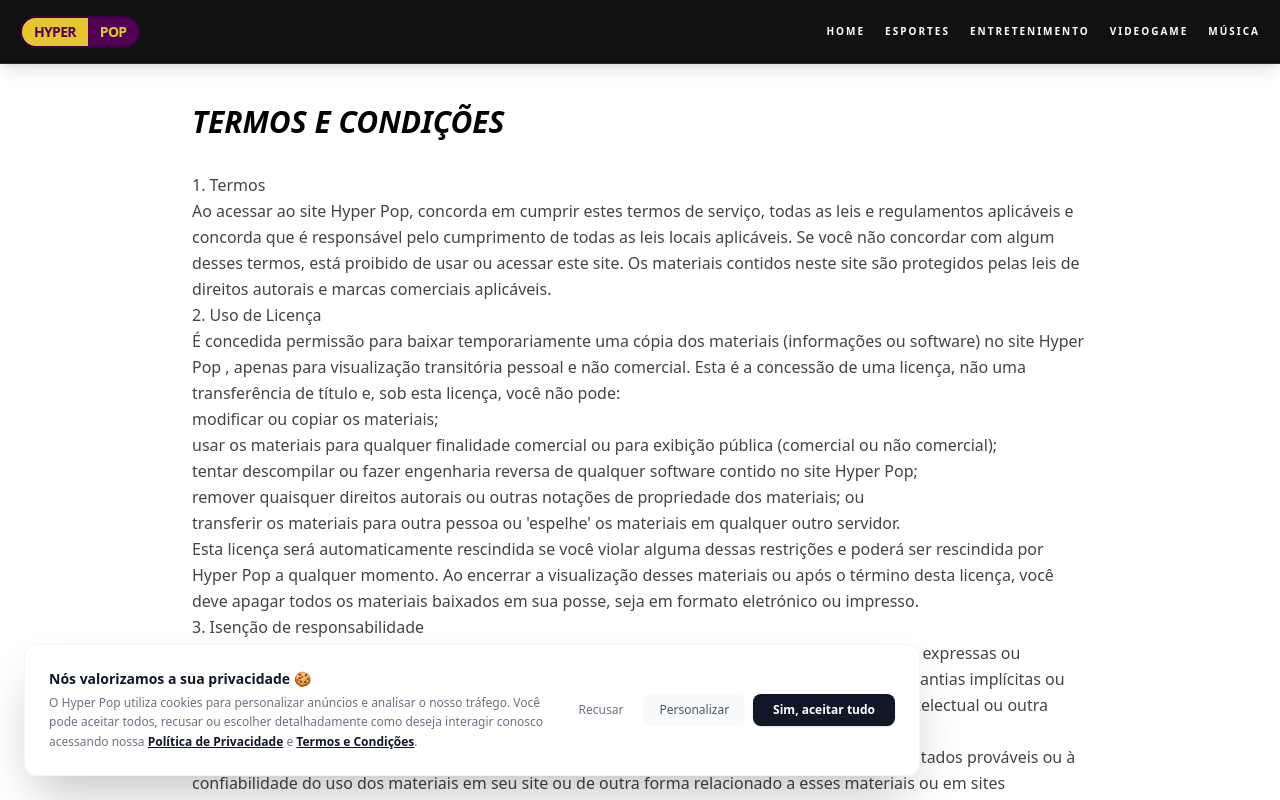
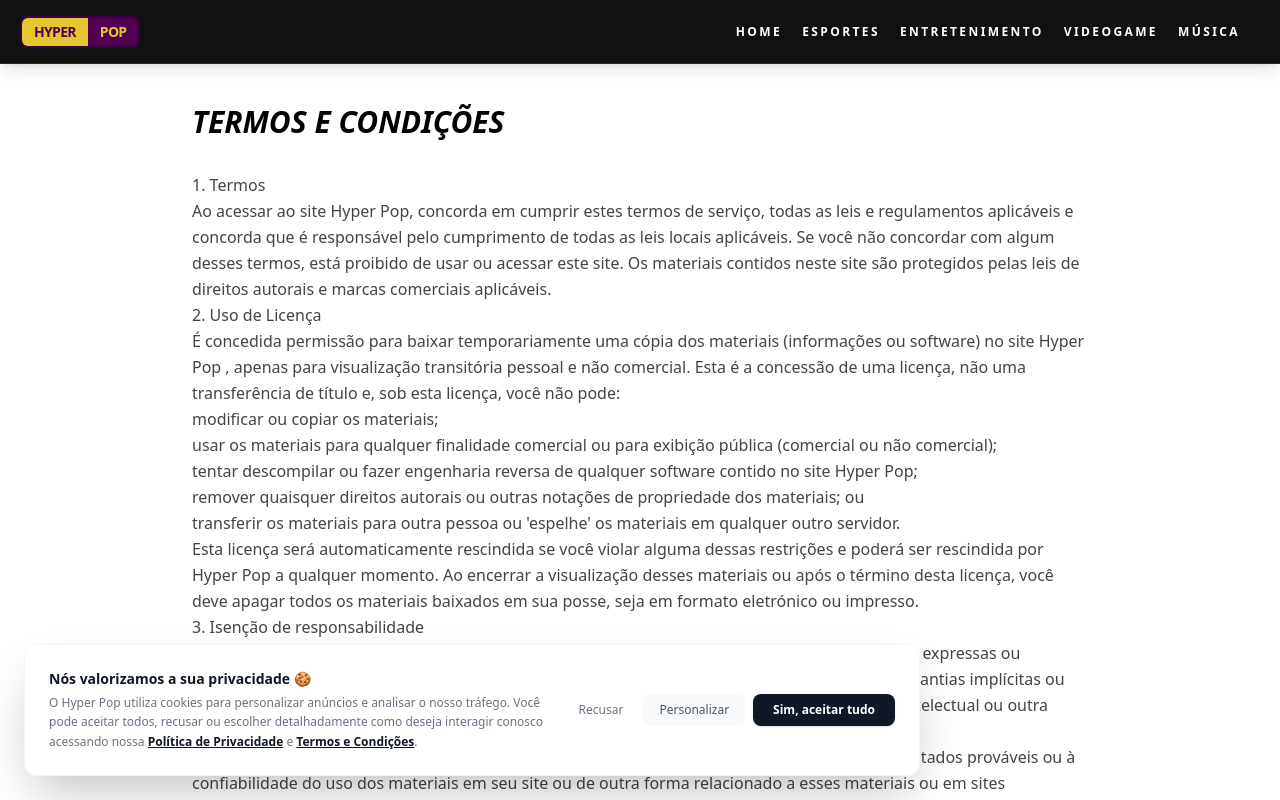
Before and after one commit to raphaeldemouradev/hyper-pop, a Next.js app: page /termos in a window 1280 px wide. Shown: the top 800 px of the page. Built offline with nearby package versions, Linux system fonts and the light colour scheme.

Commit message:
navbar 2.0.2 ok

```diff
--- a/src/components/Navbar.tsx
+++ b/src/components/Navbar.tsx
@@ -20,9 +20,9 @@ export default function Navbar() {
 
           {/* LOGO SKELETON (Igual para PC e Mobile) */}
           <div className="flex items-center">
-            <div className="flex border-2 border-[#9136be] tracking-tighter uppercase text-sm rounded-full overflow-hidden">
-              <div className="bg-[#E6C62F] animate-pulse w-14 h-8 rounded-full"></div>
-              <div className="bg-[#a23bd5] animate-pulse w-10 h-8 rounded-full"></div>
+            <div className="flex border-2 border-[#9136be] tracking-tighter uppercase text-sm rounded-lg overflow-hidden">
+              <div className="bg-[#E6C62F] animate-pulse w-14 h-8 rounded-rb-none"></div>
+              <div className="bg-[#a23bd5] animate-pulse w-10 h-8 rounded-bl-none"></div>
             </div>
           </div>
 
@@ -55,14 +55,14 @@ export default function Navbar() {
 
           {/* LOGO */}
           <Link href="/" className="flex items-center">
-            <div className="flex border-2 border-[#3a0048] font-black tracking-tighter uppercase text-sm rounded-full overflow-hidden">
+            <div className="flex border-2 border-[#3a0048] font-black tracking-tighter uppercase text-sm rounded-lg overflow-hidden">
               <span className="bg-[#E6C62F] text-[#520052] px-3 py-1">Hyper</span>
               <span className="bg-[#520052] text-[#E6C62F] px-3 py-1">pop</span>
             </div>
           </Link>
 
           {/* LINKS DESKTOP */}
-          <ul className="hidden md:flex items-center gap-5 text-[10px] font-black uppercase tracking-[0.2em] text-white">
+          <ul className="hidden md:flex items-center gap-5 text-[12px] font-black uppercase tracking-[0.2em] text-white md:pr-4 lg:pr-5">
             <li><Link href="/" className="hover:text-[#E6C62F] transition-colors">Home</Link></li>
             <li><Link href="/categoria/esportes" className="hover:text-[#E6C62F] transition-colors">Esportes</Link></li>
             <li><Link href="/categoria/entretenimento" className="hover:text-[#E6C62F] transition-colors">Entretenimento</Link></li>
@@ -75,9 +75,9 @@ export default function Navbar() {
             onClick={() => setIsOpen(true)}
             className="md:hidden flex flex-col gap-1.5 p-2 focus:outline-none"
           >
-            <div className="w-7 h-1 bg-white rounded-2xl"></div>
-            <div className="w-7 h-1 bg-white rounded-2xl"></div>
-            <div className="w-7 h-1 bg-white rounded-2xl"></div>
+            <div className="w-7 h-1 bg-white rounded-2xl hover:bg-amber-200"></div>
+            <div className="w-7 h-1 bg-white rounded-2xl hover:bg-amber-200"></div>
+            <div className="w-7 h-1 bg-white rounded-2xl hover:bg-amber-200"></div>
           </button>
         </div>
       </nav>
```
